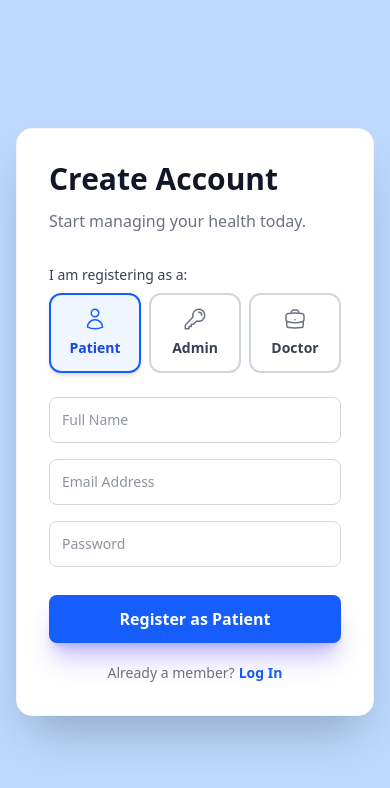
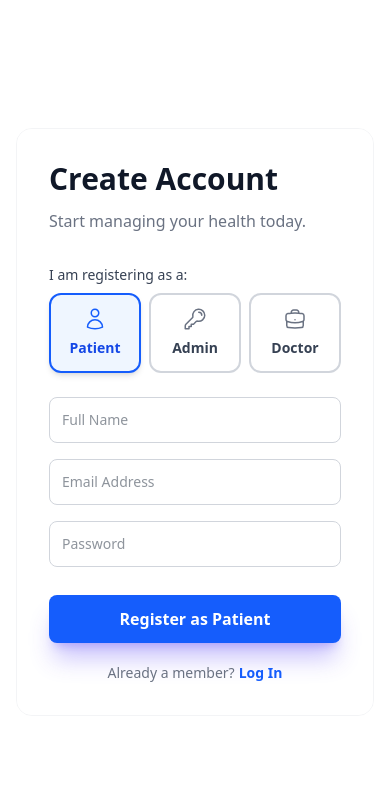
Before and after one commit to Ankurrr27/HealSync-AI-Full, a React (Vite) app in the folder HealSync/: page /signup in a window 390 px wide. Shown: the top 788 px of the page. Built offline with nearby package versions, Linux system fonts and the light colour scheme.

Commit message:
responsive login and signup created

```diff
--- a/HealSync/src/pages/login.jsx
+++ b/HealSync/src/pages/login.jsx
@@ -45,8 +45,8 @@ const Login = () => {
   };
 
   return (
-    <div className="min-h-screen flex justify-center items-center bg-blue-200 px-4 sm:px-6 py-8">
-      <div className="flex flex-col lg:flex-row w-full max-w-5xl bg-white rounded-2xl shadow-2xl overflow-hidden">
+    <div className="min-h-screen flex justify-center items-center  md:bg-blue-200 px-4 sm:px-6 py-8">
+      <div className="flex flex-col lg:flex-row w-full max-w-5xl bg-white rounded-2xl md:shadow-2xl overflow-hidden">
         {/* Left Side */}
         <div className="hidden lg:flex w-full lg:w-5/12 bg-blue-400 p-6 lg:p-10 flex-col justify-center items-center text-white">
           <h1 className="text-3xl lg:text-4xl font-extrabold mb-2 text-center">
--- a/HealSync/src/pages/signup.jsx
+++ b/HealSync/src/pages/signup.jsx
@@ -42,8 +42,8 @@ const Signup = () => {
 
 
   return (
-    <div className="min-h-screen relative flex justify-center items-center p-4 bg-blue-200">
-      <div className="flex w-full max-w-4xl bg-white rounded-2xl shadow-2xl overflow-hidden relative border border-gray-100">
+    <div className="min-h-screen relative flex justify-center items-center p-4 md:bg-blue-200 bg-white">
+      <div className="flex w-full max-w-4xl bg-white rounded-2xl shadow-0 md:shadow-2xl overflow-hidden relative border border-gray-100">
         {/* LEFT SIDE: Image + Branding */}
         <div className="hidden lg:flex w-5/12 bg-blue-400 p-8 flex-col justify-center items-center relative text-white">
           <div className="relative z-10 text-center">
```
